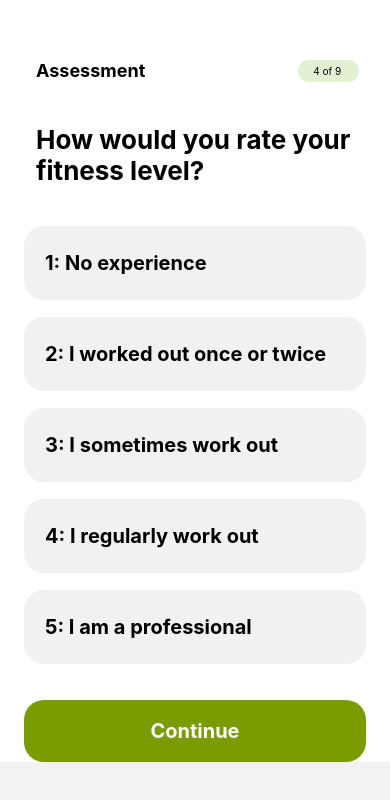
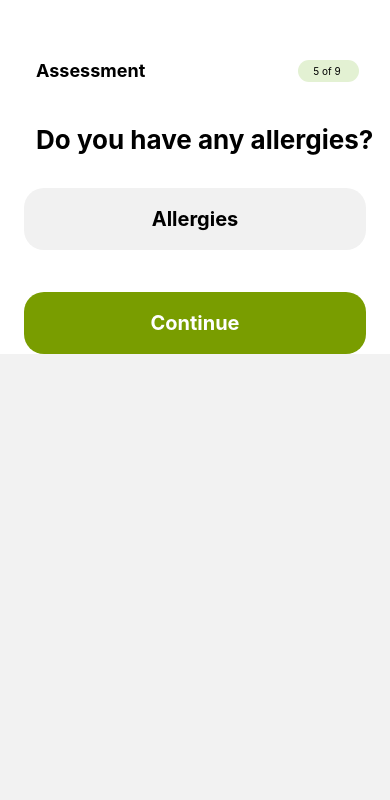
Before and after one commit to jung-eugene/bostonhacks-medimind, a React Native app: screen /A4 in a window 390 px wide. Shown: the top 800 px of the page. Built offline with nearby package versions, Linux system fonts and the light colour scheme.

Commit message:
change to diff qn

```diff
--- a/src/screens/Assessment4.js
+++ b/src/screens/Assessment4.js
@@ -1,44 +1,20 @@
-import React, { useState } from 'react';
-import { StyleSheet, View, Text, TouchableOpacity } from 'react-native';
+import React from 'react';
+import { StyleSheet, View, Text, Image, ScrollView , TouchableOpacity} from 'react-native';
+import { TextInput } from 'react-native';
 
 const Assessment4 = ( {navigation} ) => {
-  const [selectedOption, setSelectedOption] = useState(null);
-
-  const handleSelectOption = (option) => {
-    setSelectedOption(option === selectedOption ? null : option);
-  };
-
-  const isOptionSelected = (option) => option === selectedOption;
-
-  const renderOption = (text, option) => (
-    <TouchableOpacity
-      style={[
-        styles.Container,
-        isOptionSelected(option) && { backgroundColor: '#799d00' },
-      ]}
-      onPress={() => handleSelectOption(option)}
-    >
-      <Text style={[styles.blackText, isOptionSelected(option) && { color: 'white' }]}>{text}</Text>
-    </TouchableOpacity>
-  );
-
   return (
     <View style={styles.container}>
-      <View style={styles.headerContainer}>
-        <Text style={styles.header}>Assessment</Text>
-        <View style={styles.numberContainer}>
-          <Text style={styles.number}>4 of 9</Text>
+        <View style={styles.headerContainer}>
+            <Text style={styles.header}>Assessment</Text>
+            <View style={styles.numberContainer}>
+                <Text style={styles.number}>5 of 9</Text>
+            </View>
         </View>
-      </View>
 
-      <Text style={styles.bigHeader}>How would you rate your{'\n'}fitness level?</Text>
-      {renderOption('1: No experience', '1')}
-      {renderOption('2: I worked out once or twice', '2')}
-      {renderOption('3: I sometimes work out', '3')}
-      {renderOption('4: I regularly work out', '4')}
-      {renderOption('5: I am a professional', '5')}
-
-      <TouchableOpacity style={styles.continueButton} onPress={() => navigation.navigate('A5')}>
+        <Text style={styles.bigHeader}>Do you have any allergies?</Text>
+        <TextInput style={styles.input} placeholder="Allergies"/>
+        <TouchableOpacity style={styles.continueButton} onPress={() => navigation.navigate('A6')}>
             <Text style={styles.continueText}>Continue</Text>
         </TouchableOpacity>
 
@@ -54,60 +30,58 @@ const styles = StyleSheet.create({
     marginTop: 60,
     marginLeft: 36,
     fontSize: 18,
-    fontWeight: 'bold',
+    fontWeight: 'bold'
   },
   headerContainer: {
-    flexDirection: 'row',
+    flexDirection: 'row'
   },
   bigHeader: {
     marginTop: 42,
     marginLeft: 36,
     fontSize: 26,
-    fontWeight: 'bold',
-    marginBottom: 23,
-  },
-  Container: {
-    borderRadius: 20,
-    marginLeft: 24,
-    width: 342,
-    height: 74,
-    backgroundColor: '#f1f1f1',
-    justifyContent: 'center',
-    marginTop: 17,
-  },
-  blackText: {
-    marginLeft: 21,
-    fontSize: 20,
-    fontWeight: 'bold',
+    fontWeight: 'bold' ,
+    marginBottom: 23
   },
   number: {
-    fontSize: 10,
+    fontSize: 10
   },
   numberContainer: {
-    borderRadius: 20,
+    borderRadius: 20 ,
     backgroundColor: '#e3f1d3',
-    width: 61,
+    width: 61 ,
     height: 22,
     marginLeft: 153,
     marginTop: 60,
     paddingLeft: 15,
-    paddingTop: 5,
+    paddingTop: 5
+  },
+  input: {
+    height: 62,
+    width: 342,
+    marginVertical: 10,
+    padding: 10,
+    backgroundColor: '#F1F1F1',
+    borderRadius: 20,
+    textAlign: 'center',
+    marginLeft: 24,
+    fontSize: 20,
+    fontWeight: 'bold'
   },
   continueButton: {
-    marginTop: 36,
+    marginTop: 32,
     backgroundColor: '#799d00',
     width: 342,
     height: 62,
+    borderRadius: 20,
     marginLeft: 24,
-    borderRadius: 20,
     justifyContent: 'center',
-    alignItems: 'center',
+    alignItems: 'center'
   },
   continueText: {
-    fontSize: 20,
+    fontSize: 20 ,
     fontWeight: 'bold',
-    color: 'white',
-  },
+    color: 'white' ,
+  }
 });
 
 export default Assessment4;
```
